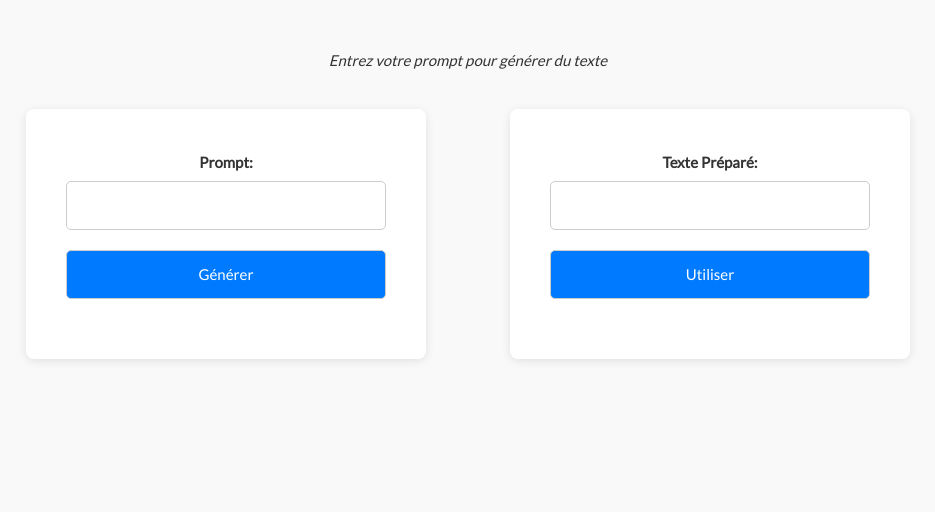
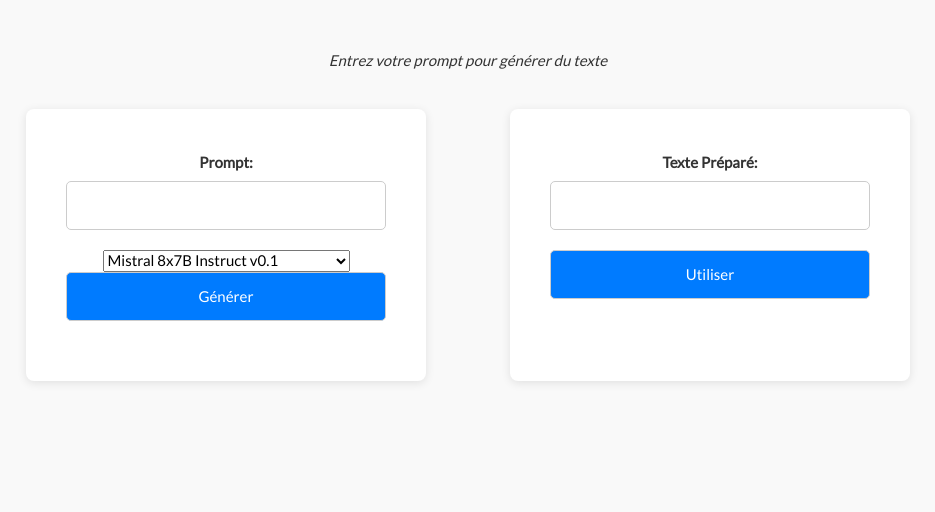
Before and after one commit to Zapp-Renfro/ROS_PA, a Flask app: page / in a window 1280 px wide. Shown: the part 535-1047 px from the top of the page, without its empty margins (172-1107 px from the left). Run offline with Flask 2, Linux system fonts and the light colour scheme; the visitor is signed in with stand-in values (Sample User, id 1); parts of the project's set-up code (start-up, migrations or seed data) failed here and were passed over.

Commit message:
ajout d'un dropdown pour choisir le modele de generation de texte

```diff
--- a/GPT4-Version/app.py
+++ b/GPT4-Version/app.py
@@ -483,9 +483,14 @@ def get_results(job_id):
 def api_generate_text():
     data = request.get_json()
     prompt = data.get('prompt')
+    model_api = data.get('model_api')
+    default = "https://api-inference.huggingface.co/models/mistralai/Mixtral-8x7B-Instruct-v0.1"
+    # mistralai/Mistral-7B-Instruct-v0.3
+    # microsoft/Phi-3-mini-128k-instruct
+    # https://api-inference.huggingface.co/models/meta-llama/Meta-Llama-3-8B-Instruct
     if not prompt:
         return jsonify({"error": "Prompt is required"}), 400
-    API_URL = "https://api-inference.huggingface.co/models/mistralai/Mixtral-8x7B-Instruct-v0.1"
+    API_URL = model_api if model_api else default
     API_TOKEN = "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"
     headers = {"Authorization": f"Bearer {API_TOKEN}"}
     logging.debug(f"Sending request to Hugging Face API with prompt: {prompt}")
@@ -501,6 +506,7 @@ def api_generate_text():
     else:
         generated_text = 'No response'
     return jsonify({"response": generated_text}), 200
+
 
 
 @app.route('/api/generate_images', methods=['POST'])
@@ -677,5 +683,6 @@ def show_video():
 
     return render_template('show_video.html', video_path=video_url)
 
+
 if __name__ == "__main__":
     app.run(debug=True)
--- a/GPT4-Version/templates/index.html
+++ b/GPT4-Version/templates/index.html
@@ -62,6 +62,12 @@
       <form action="/generate_text" method="post">
           <label for="prompt">Prompt:</label>
           <input type="text" id="prompt" name="prompt" required>
+          <select id="model_api" name="model">
+            <option value="https://api-inference.huggingface.co/models/mistralai/Mixtral-8x7B-Instruct-v0.1" selected>Mistral 8x7B Instruct v0.1</option>
+            <option value="https://api-inference.huggingface.co/models/mistralai/Mistral-7B-Instruct-v0.3">Mistral 7B Instruct v0.3</option>
+            <option value="https://api-inference.huggingface.co/models/meta-llama/Meta-Llama-3-8B-Instruct">Meta Llama-3-8B Instruct</option>
+            <option value="https://api-inference.huggingface.co/models/microsoft/Phi-3-mini-128k-instruct"> Microsoft Phi-3 mini 128k instruct</option>
+          </select>
           <input type="submit" value="Générer">
       </form>
       {% else %}
```
